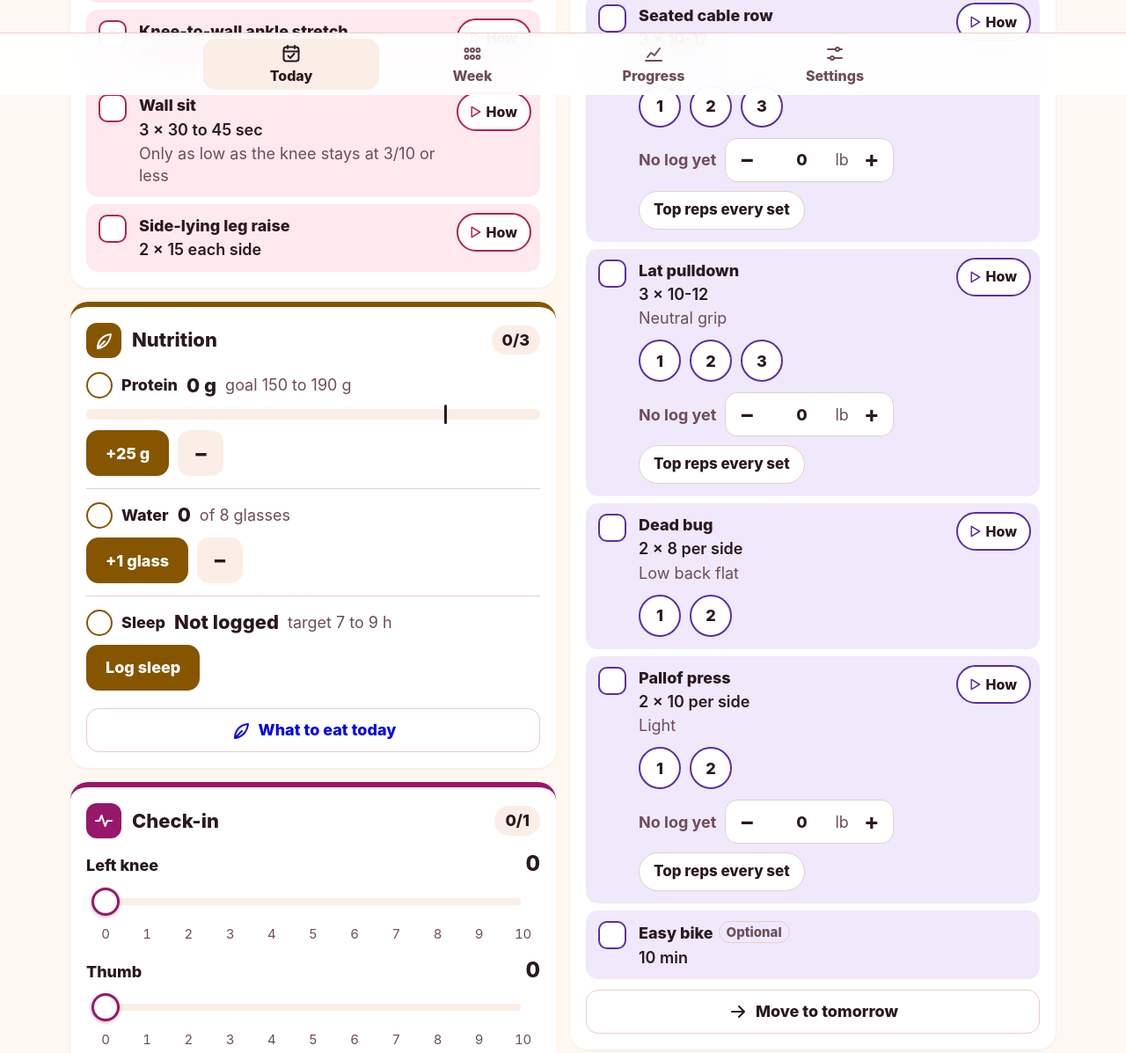
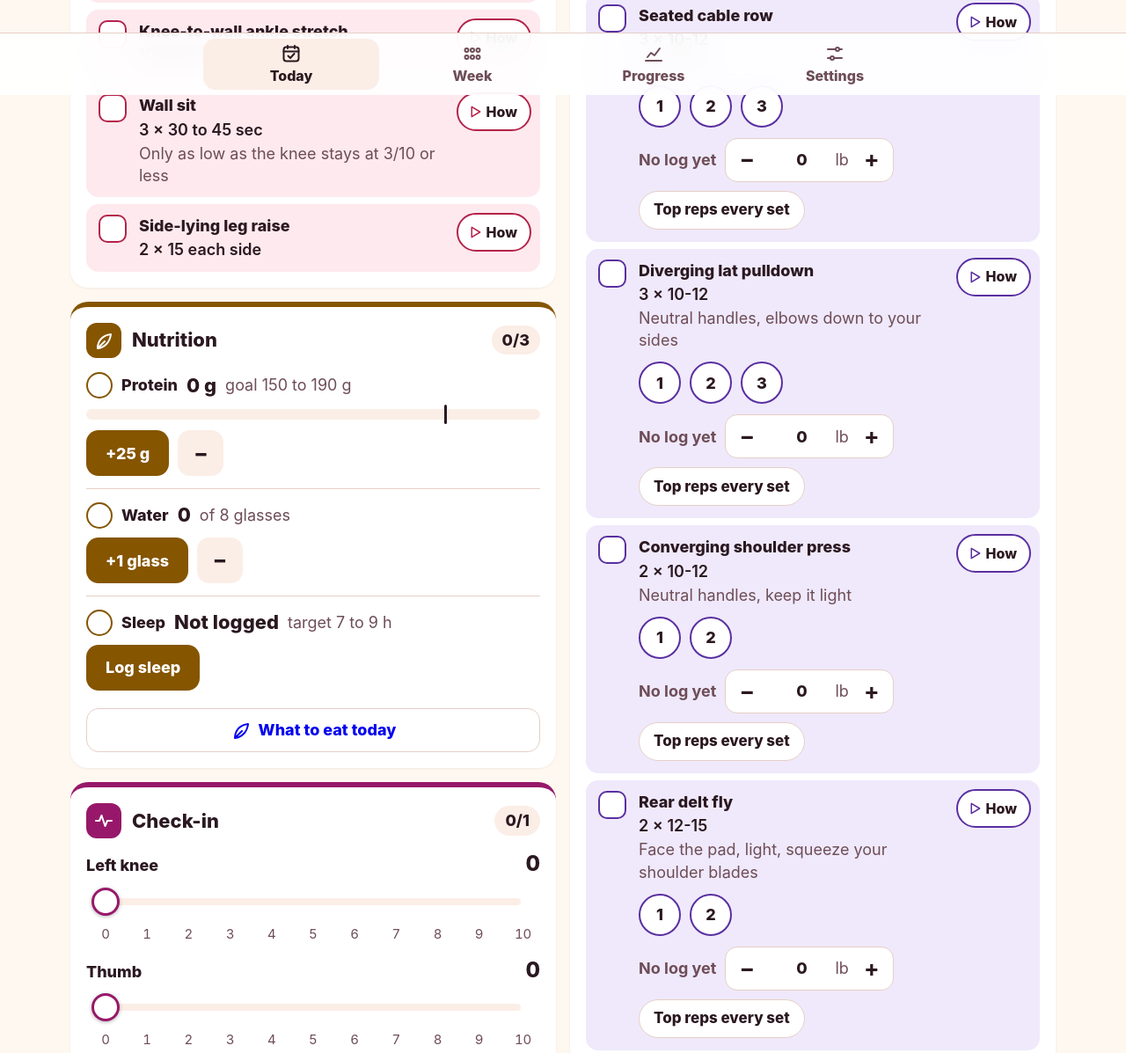
Before and after one commit to soaceace/knwp, a plain HTML site: page Index.html in a window 1280 px wide. Shown: the part 692-1889 px from the top of the page at 88% size. Drawn offline with Linux system fonts and the light colour scheme.

Commit message:
Swap in YMCA machines, drop floor and free weight moves
- Workout A now uses the Y's Precor machines: diverging lat pulldown, converging shoulder press, rear delt fly, biceps curl
- Shoulder press moved into Phase 1 (2 light sets)
- Removed dead bug, glute bridge, and goblet squat
- Backup options no longer use dumbbells or the floor
- Renamed Index.html to index.html
- Fixed nutrition.html back button to point to index.html

```diff
--- a/Index.html
+++ b/Index.html
@@ -369,20 +369,20 @@ function workout(letter, phase) {
   if (letter === 'A') return [
     E('chest_press', 'Chest press machine', 3, main, 'Neutral handles', 1),
     E('row', 'Seated cable row', 3, main, 'V-handle', 1),
-    E('pulldown', 'Lat pulldown', 3, main, 'Neutral grip', 1),
-    ...(p2 ? [E('shoulder_press', 'Machine shoulder press', 3, '8-10', 'Neutral handles', 1)] : []),
-    E('dead_bug', 'Dead bug', 2, '8 per side', 'Low back flat', 0),
+    E('pulldown', 'Diverging lat pulldown', 3, main, 'Neutral handles, elbows down to your sides', 1),
+    p2 ? E('shoulder_press', 'Converging shoulder press', 3, '8-10', 'Neutral handles', 1)
+       : E('shoulder_press', 'Converging shoulder press', 2, '10-12', 'Neutral handles, keep it light', 1),
+    E('rear_delt', 'Rear delt fly', 2, '12-15', 'Face the pad, light, squeeze your shoulder blades', 1),
+    E('biceps_curl', 'Biceps curl machine', 2, '10-12', 'Loose grip, thumb relaxed', 1),
     E('pallof', 'Pallof press', 2, '10 per side', 'Light', 1)
   ];
   return [
     E('leg_press', 'Leg press', 3, main, 'Pain-free depth only', 1),
-    p2 ? E('goblet_squat', 'Goblet squat', 3, '6-10', 'Cup the dumbbell with both palms', 1)
+    p2 ? E('box_squat', 'Box squat to bench', 3, '10-12', 'Bodyweight. Lower bench than Phase 1 if the knee allows', 0)
        : E('box_squat', 'Box squat to bench', 3, '8-10', 'Bodyweight. Higher box if the knee complains', 0),
-    ...(p2 ? [E('step_up', 'Step-up', 3, '8 per leg', 'Low box, one hand on a rack or wall', 1)] : []),
+    ...(p2 ? [E('step_up', 'Step-up', 3, '8 per leg', 'Low box, one hand on a rack or wall', 0)] : []),
     E('ham_curl', 'Hamstring curl machine', 3, '10-12', 'Slow on the way down', 1),
     E('leg_ext', 'Leg extension', 2, '12-15', 'Light, first half of the range only. First thing to cut if the knee complains', 1),
-    p2 ? E('glute_bridge', 'Glute bridge', 2, '10-12', 'Dumbbell resting on your hips', 1)
-       : E('glute_bridge', 'Glute bridge', 2, '12-15', 'Bodyweight, on the floor', 0),
     E('hip_abd', 'Hip abduction machine', 2, '15', 'Smooth reps, no swinging', 1),
     E('calf_raise', 'Standing calf raise', 2, '12-15', 'Pause at the top', 1)
   ];
@@ -420,20 +420,19 @@ const HOW = {
   h_wallsit: { q: 'wall sit proper form knee pain' + PT, steps: ['Back flat on the wall, feet shoulder width and out in front of you.', 'Slide down only as far as the knee stays at 3/10 or less. A shallow sit still counts.', 'Knees point the same way as your toes. Weight stays in your heels.'] },
   h_side: { q: 'side lying leg raise hip abduction' + PT, steps: ['Lie on your side, bottom knee bent for balance.', 'Top leg straight, toes pointing forward, not up at the ceiling.', 'Lift to about 30 to 45 degrees, lower slowly. Don\'t roll your hips back.'] },
   leg_press: { q: 'leg press machine proper form' + PT, steps: ['Feet shoulder width in the middle of the platform.', 'Lower until just before pain or until your low back wants to peel off the pad. Stop there.', 'Press through your whole foot. Don\'t snap the knees straight at the top.', 'No leg press free? Do 2 extra sets of the squat instead.'] },
-  chest_press: { q: 'seated chest press machine neutral grip form', steps: ['Set the seat so the handles line up with the middle of your chest.', 'Shoulder blades back against the pad and keep them there.', 'Press out, stop just short of locking the elbows, come back slow.', 'No chest press machine? Dumbbell bench press on a flat bench, palms facing each other, light.'] },
+  chest_press: { q: 'seated chest press machine neutral grip form', steps: ['Set the seat so the handles line up with the middle of your chest.', 'Shoulder blades back against the pad and keep them there.', 'Press out, stop just short of locking the elbows, come back slow.', 'Chest press taken? Use the pec fly side of the Rear Delt / Pec Fly machine, 3 × 10-12.'] },
   row: { q: 'seated cable row v handle form', steps: ['Sit tall with a slight bend in the knees.', 'Pull the handle to your lower ribs and squeeze your shoulder blades together.', 'Your torso stays still. Don\'t rock back to move the weight.', 'Cable row taken? Any seated row machine with a chest pad works the same.'] },
-  glute_bridge: { q: 'glute bridge floor form' + PT, steps: ['Lie on your back, knees bent, feet flat and about hip width.', 'Squeeze your glutes and push through your heels to lift your hips.', 'Stop when your body is a straight line from knees to shoulders. Don\'t arch your low back.', 'Lower slowly. Phase 2: rest a dumbbell across your hips and hold it in place.'] },
   calf_raise: { q: 'standing calf raise machine form', steps: ['Balls of your feet on the edge, heels hanging free.', 'Lower into a comfortable stretch.', 'Rise as high as you can and hold the top for a full second.', 'No calf machine? Seated calf raise machine, or calf raises on a step holding a rail.'] },
-  dead_bug: { q: 'dead bug exercise low back flat' + PT, steps: ['Lie on your back, arms straight up, knees bent 90 degrees above your hips.', 'Press your low back into the floor and keep it there.', 'Slowly reach one arm and the opposite leg out, come back, switch sides.', 'If your back starts to arch, shorten the reach.'] },
-  box_squat: { q: 'box squat to bench bodyweight' + PT, steps: ['Stand in front of a bench with feet about shoulder width.', 'Sit back and down until you lightly touch the bench. Don\'t plop.', 'Stand up through your heels. Use a higher box if the knee complains.'] },
-  goblet_squat: { q: 'goblet squat dumbbell form', steps: ['Hold one dumbbell upright against your chest, cupping the top end with both palms.', 'Squat down between your hips with your chest up.', 'Knees track over your toes. Go only as deep as pain allows.'] },
+  box_squat: { q: 'box squat to bench bodyweight' + PT, steps: ['Stand in front of a bench with feet about shoulder width.', 'Sit back and down until you lightly touch the bench. Don\'t plop.', 'Stand up through your heels. Use a higher box if the knee complains.', 'Phase 2: use a slightly lower bench only if the knee stays at 3/10 or less.'] },
   leg_ext: { q: 'leg extension machine form knee' + PT, steps: ['Line your knee up with the machine\'s pivot point. Pad sits on your lower shin.', 'Keep it light and stay in the partial range on your plan.', 'Smooth reps, no kicking or swinging.', 'No machine? Skip it. The squat and leg press cover it.'] },
-  ham_curl: { q: 'seated hamstring curl machine form', steps: ['Line your knee up with the pivot. Pad sits just above your heel.', 'Curl the pad down and back, squeeze for a beat.', 'Take your time letting it back up.', 'No hamstring curl machine? Do 1 extra set of glute bridges instead.'] },
-  pulldown: { q: 'lat pulldown neutral grip form', steps: ['Thighs locked under the pad.', 'Pull the handle to your upper chest, elbows driving down and in.', 'A small lean back is fine. Don\'t yank or swing.', 'No pulldown? Sit on a bench at a high cable station and pull a bar or two handles down the same way.'] },
-  hip_abd: { q: 'hip abduction machine form', steps: ['Sit tall with your back against the pad.', 'Push your knees out, pause.', 'Let them come back in slowly without the weights slamming.', 'No machine? Do the side-lying leg raise from the home routine, 2 × 15 each side.'] },
-  pallof: { q: 'pallof press cable form', steps: ['Stand sideways to the cable, handle at the middle of your chest.', 'Press straight out and don\'t let the cable twist you.', 'Hold for a beat, bring it back in. Do both sides.', 'No free cable? Forearm plank, 3 × 20 sec, instead.'] },
+  ham_curl: { q: 'seated hamstring curl machine form', steps: ['Line your knee up with the pivot. Pad sits just above your heel.', 'Curl the pad down and back, squeeze for a beat.', 'Take your time letting it back up.', 'No hamstring curl machine? Skip it. The leg press covers some of it.'] },
+  pulldown: { q: 'precor diverging lat pulldown form', steps: ['Set the seat so your thighs lock under the pad.', 'Grab the handles with palms facing each other. Each arm moves on its own.', 'Pull your elbows down to your sides and squeeze your back. Don\'t yank or swing.', 'Let the handles rise slowly until your arms are straight.', 'Machine taken? Any lat pulldown or a high cable station with two handles works the same.'] },
+  hip_abd: { q: 'hip abduction machine form', steps: ['Sit tall with your back against the pad.', 'Push your knees out, pause.', 'Let them come back in slowly without the weights slamming.', 'Machine taken? Skip it today.'] },
+  pallof: { q: 'pallof press cable form', steps: ['Stand sideways to the cable, handle at the middle of your chest.', 'Press straight out and don\'t let the cable twist you.', 'Hold for a beat, bring it back in. Do both sides.', 'No free cable? Skip it today.'] },
   step_up: { q: 'step up exercise knee friendly' + PT, steps: ['Put your whole foot on the box.', 'Drive up through the heel of the top leg. Barely push off with the bottom leg.', 'Lower slowly. The knee tracks over your toes.'] },
-  shoulder_press: { q: 'seated machine shoulder press neutral grip form', steps: ['Set the seat so the handles start near shoulder height.', 'Press up without shrugging. Keep your ribs down.', 'Lower with control.', 'No machine? Seated dumbbell press on a bench with the back pad up.'] },
+  shoulder_press: { q: 'precor converging shoulder press form', steps: ['Set the seat so the handles start at about shoulder height.', 'Use the neutral handles (palms facing each other) to go easy on the thumb.', 'Press up without shrugging. Keep your ribs down and your back on the pad.', 'Lower with control. Light weight is the point here.', 'Machine taken? Skip it today. The chest press covers some of it.'] },
+  rear_delt: { q: 'precor rear delt pec fly machine rear delt form', steps: ['Set the arms to the rear delt position. The placard on the machine shows which way.', 'Sit facing the chest pad with the handles at shoulder height.', 'Arms almost straight, sweep them out and back until they line up with your body. Squeeze your shoulder blades.', 'Come back slowly. If you have to shrug or swing, go lighter.', 'Machine taken? Skip it today. The row and pulldown cover your upper back.'] },
+  biceps_curl: { q: 'precor biceps curl machine form', steps: ['Set the seat so your armpits sit at the top of the pad and your elbows line up with the pivot.', 'Hold the handles loosely. Fingers wrapped, thumb relaxed. Don\'t squeeze hard.', 'Curl up, squeeze for a beat, lower slowly. Don\'t let the weight drop.', 'Thumb above 3/10? Go lighter or skip it today.', 'Machine taken? Cable curl with a rope at a low cable station.'] },
   g_wrap: { q: 'how to wrap hands muay thai beginner', steps: ['Thumb through the loop, then lay the wrap across the back of your hand.', 'A few loops around the wrist, then around the knuckles.', 'Weave between the fingers, then finish back at the wrist.', 'Snug, not tight. Tingling fingers means redo it looser.'] }
 };
 const howFor = it => it.how || HOW[it.ex ? it.ex.id : it.id] || null;
```
Also changed, not shown: nutrition.html (+1 -1 lines).
